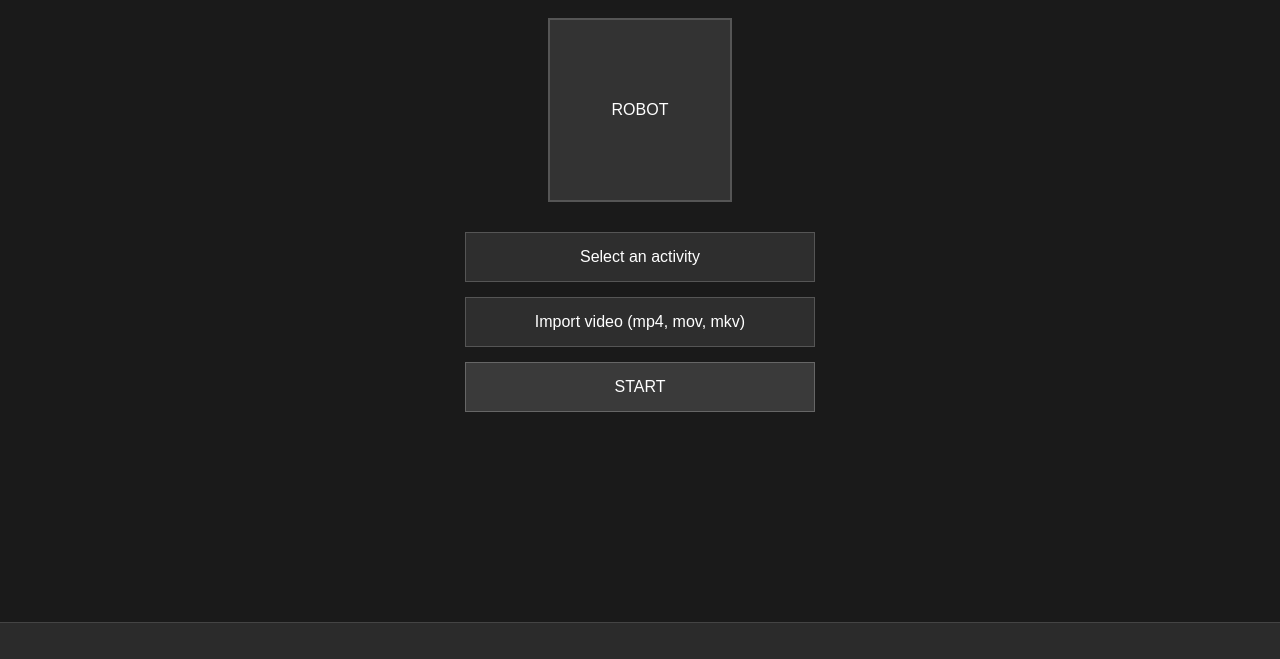
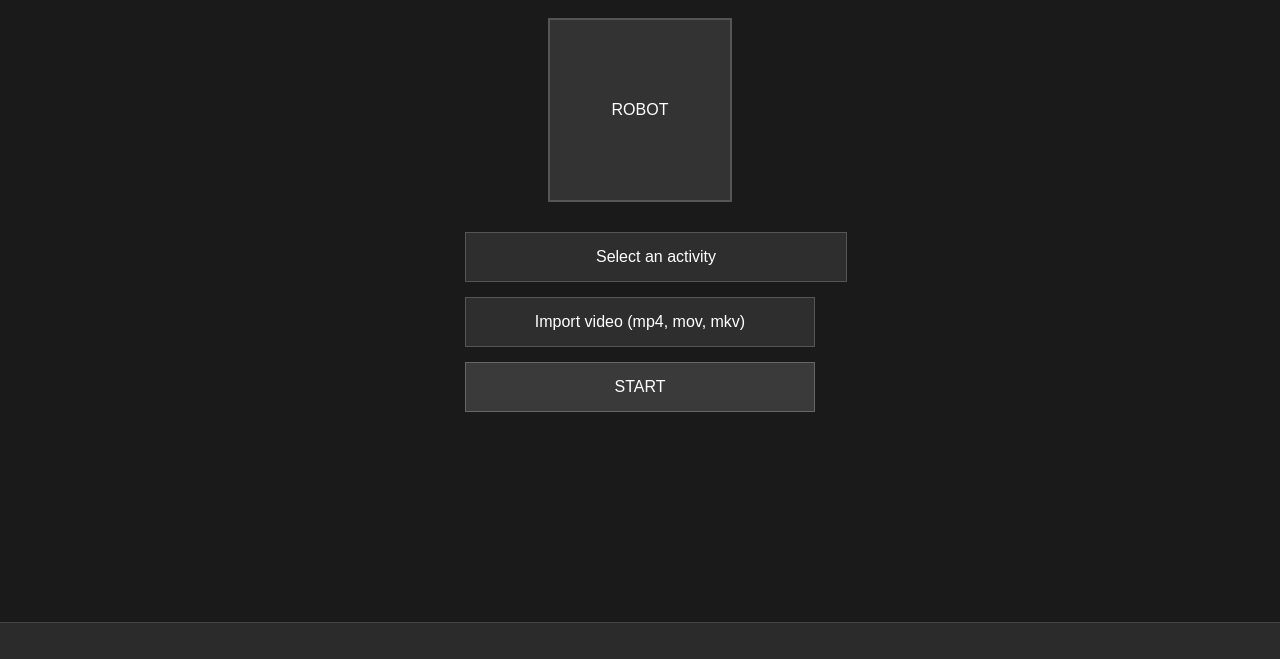
Before and after one commit to GreatArrow/MirrorPerfection, a plain HTML site: page index.html in a window 1280 px wide. Shown: the part 141-800 px from the top of the page. Drawn offline with Linux system fonts and the light colour scheme.

Commit message:
Update main.css

```diff
--- a/style/main.css
+++ b/style/main.css
@@ -138,12 +138,3 @@ body {
 .dropdown-item:hover {
     background: #3a3a3a;
 }
-
-.custom-dropdown,
-.dropdown-selected,
-.dropdown-menu,
-.dropdown-item,
-.start-btn,
-.menu-btn {
-    box-sizing: border-box;
-}
```
